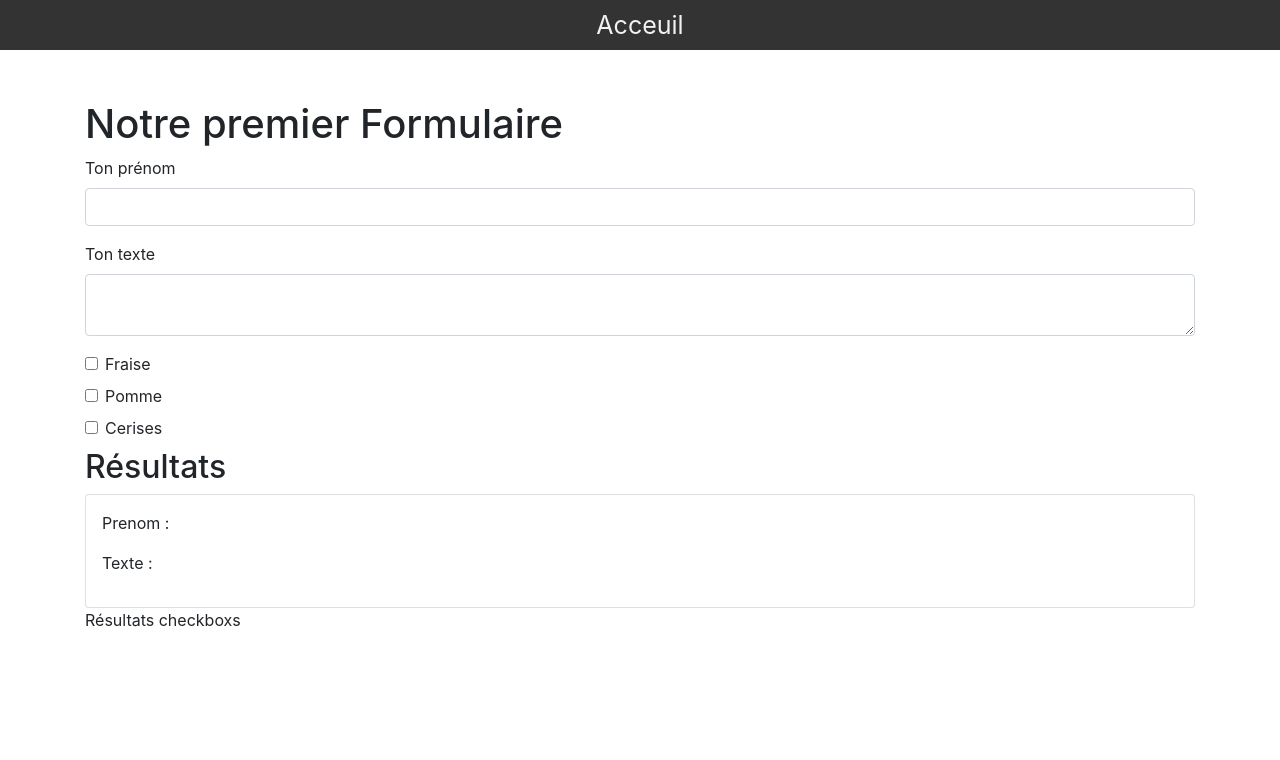
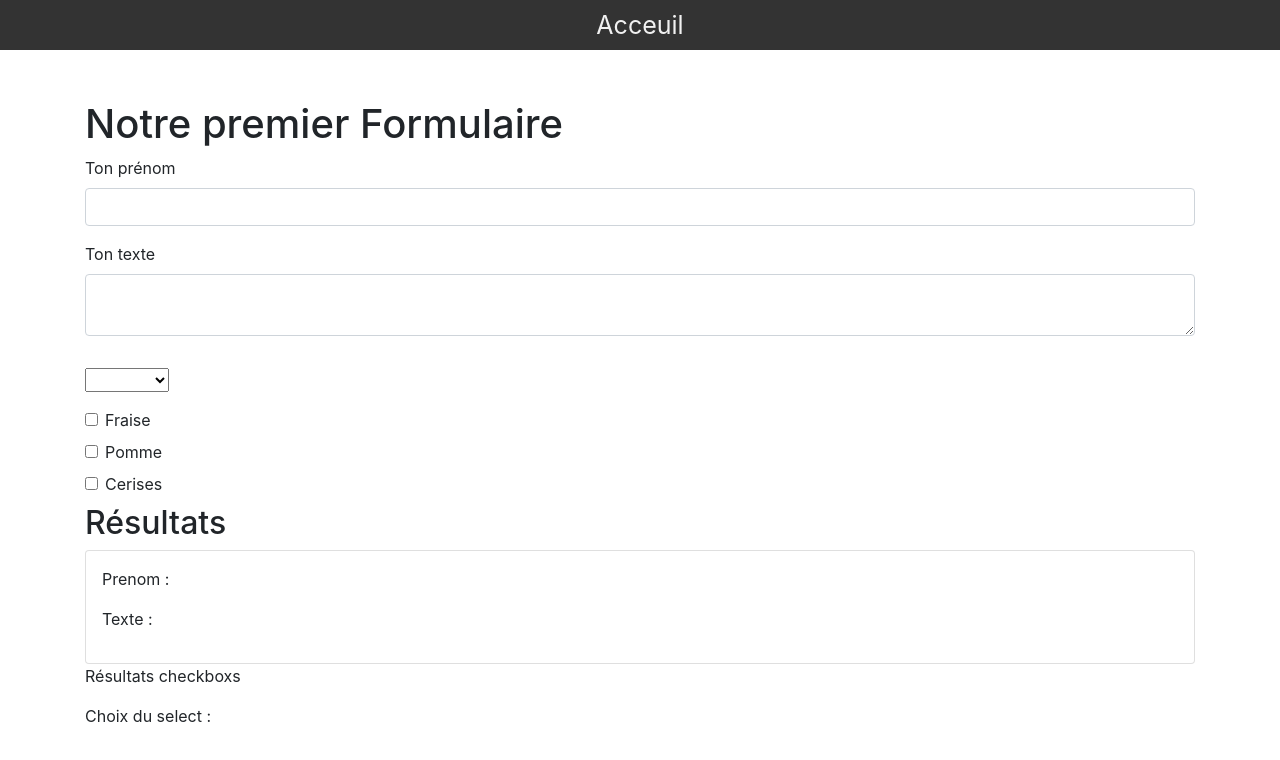
Before and after one commit to Thiernomdou/Vue_Formation, a Vue app: page / in a window 1280 px wide. Shown: the top 760 px of the page. Built offline with nearby package versions, Linux system fonts and the light colour scheme.

Commit message:
Selectboxs

```diff
--- a/src/components/Contenu-name.vue
+++ b/src/components/Contenu-name.vue
@@ -7,6 +7,7 @@
         <form>
 
 
+            <!-- input & textarea-->
             <div class="form-group">
                 <label for="prenom">Ton prénom</label>
                 <input v-model="formData.prenom" type="text" id="prenom" class="form-control">
@@ -19,6 +20,15 @@
 
 
 
+            <!-- Selectboxs -->
+            <select  v-model="formData.select" class="mt-3 mb-3">
+                <option v-for="(pays, index) in formData.listePays" :key="index">{{pays}}</option>
+            </select>
+
+
+
+
+            <!-- Checkboxs -->
             <div class="form-check">
                 <input v-model="formData.checkFruits" type="checkbox" id="fraise" value="fraise" class="form-check-input">
                 <label for="fraise">Fraise</label>
@@ -49,6 +59,8 @@
                 <li v-for="(fruit, index) in formData.checkFruits" :key="index">{{fruit}}</li>
             </ul>
 
+            <p>Choix du select : {{formData.select}}</p>
+
         </form>
 
 
@@ -66,7 +78,9 @@
             formData: {
                 prenom: '',
                 txt: '',
-                checkFruits: []
+                checkFruits: [],
+                select: '',
+                listePays: ['France', 'Guinée', 'Sénégal', 'Canada']
             }
         }
     },
```
